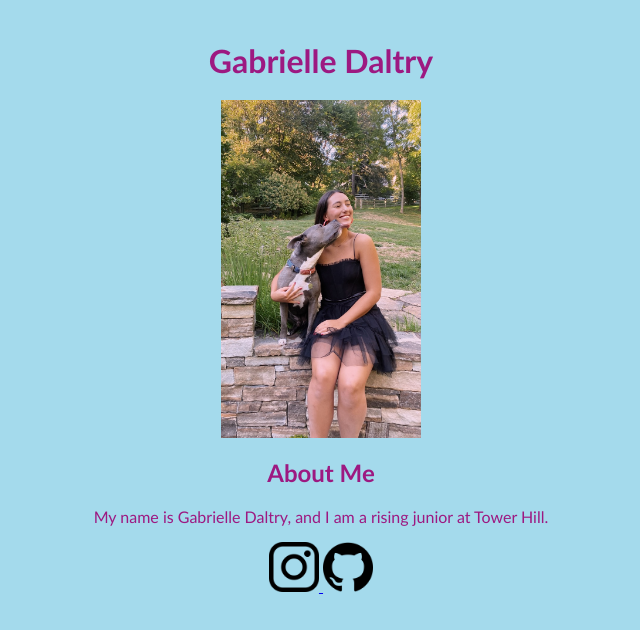
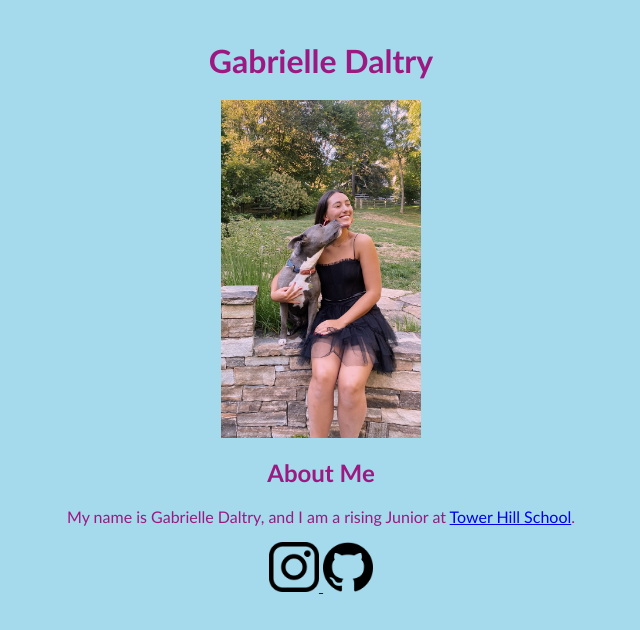
Before and after one commit to gabrielledaltry/gabrielledaltry.github.io, a plain HTML site: page index.html in a window 1280 px wide. Shown: the whole page, without its empty margins (319-959 px from the left). Drawn offline with Linux system fonts and the light colour scheme.

Commit message:
add tower hill school link

```diff
--- a/index.html
+++ b/index.html
@@ -44,7 +44,7 @@
     <div class="about-me">
         <h2>About Me</h2>
         <p>
-            My name is Gabrielle Daltry, and I am a rising junior at Tower Hill.
+            My name is Gabrielle Daltry, and I am a rising Junior at <a href="https://towerhill.org">Tower Hill School</a>.
         </p>
 
         <p>
```
